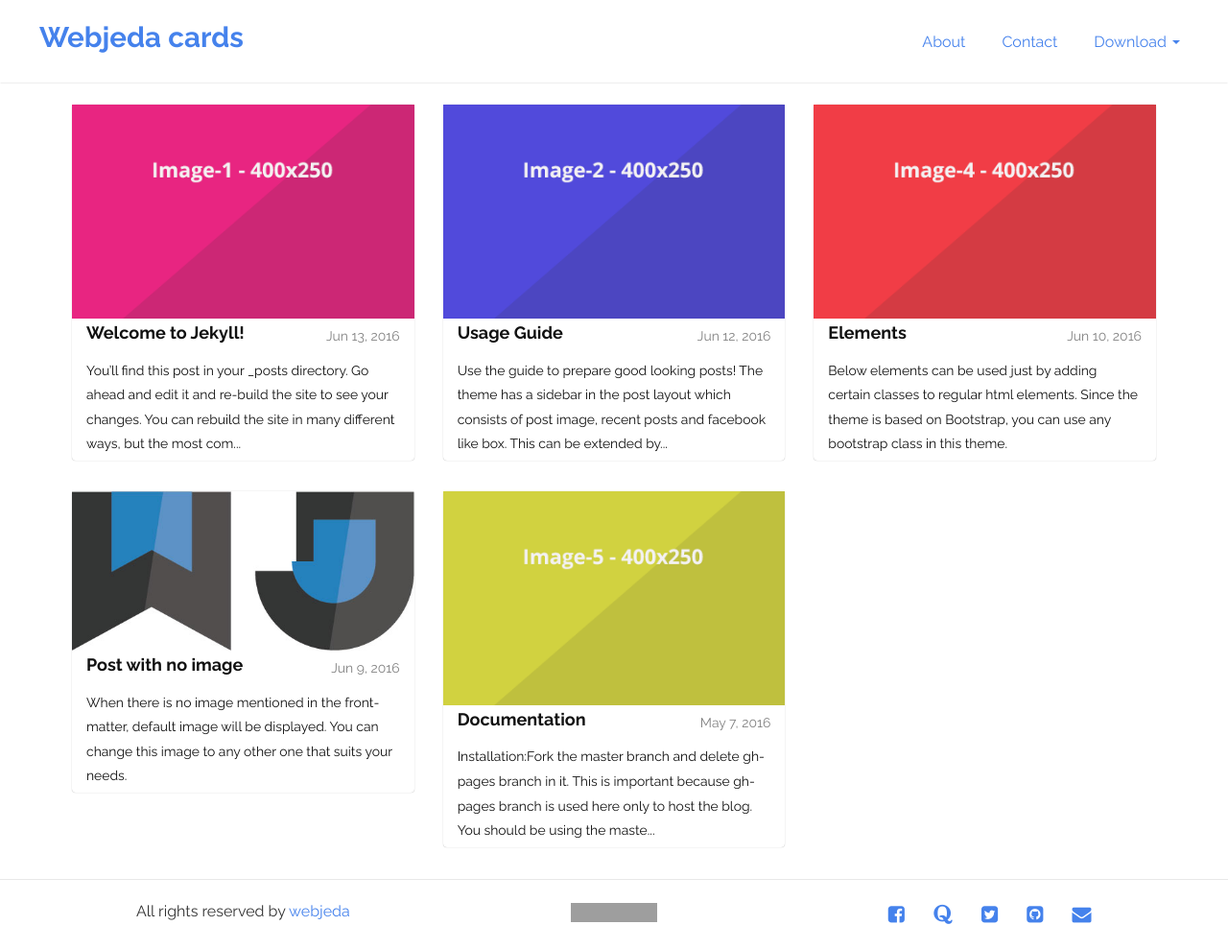
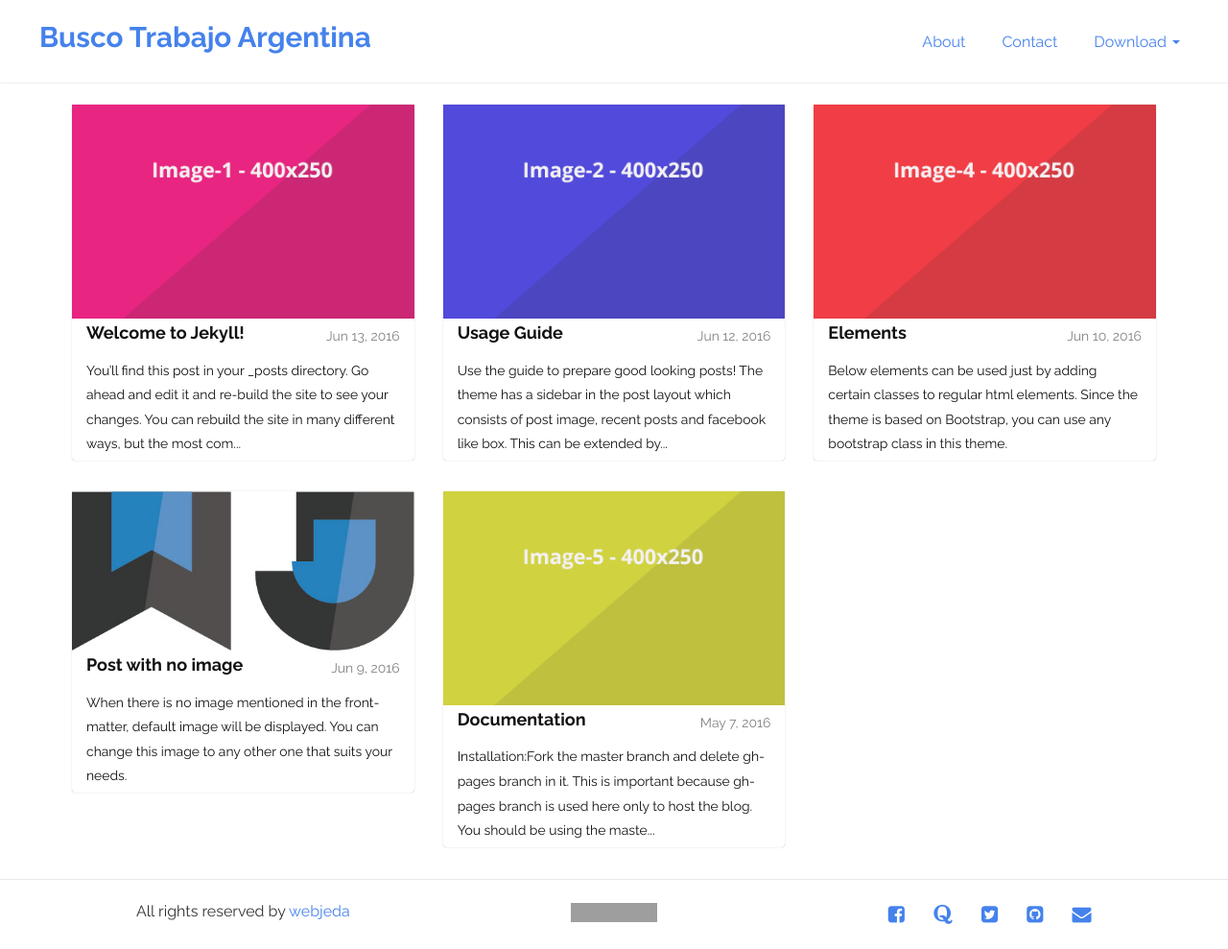
Before and after one commit to Lucas68747/buscotrabajoargentina.github.io, a Jekyll site: the page built from index.html, in a window 1280 px wide. Shown: the whole page at 96% size. Built offline with Jekyll 4.4.1, drawn with Linux system fonts in a browser that asks for light colours; the list of posts is cut into pages by our own code; grey boxes are pictures that could not be loaded.

Commit message:
Update _config.yml

```diff
--- a/_config.yml
+++ b/_config.yml
@@ -6,7 +6,7 @@
 # 'jekyll serve'. If you change this file, please restart the server process.
 
 # Site settings
-title: Webjeda cards
+title: Busco Trabajo Argentina
 email: your-email@domain.com
 description: > # this means to ignore newlines until "baseurl:"
   Webjeda Cards is a Bootstrap based jekyll theme for portfolio, photography or any kind of blog.
@@ -29,7 +29,7 @@ copyright:
 # Build settings
 markdown: kramdown
 permalink: /:title/
-paginate: 6
+paginate: 5
 paginate_path: /page:num/
 
 # Tracker
```
